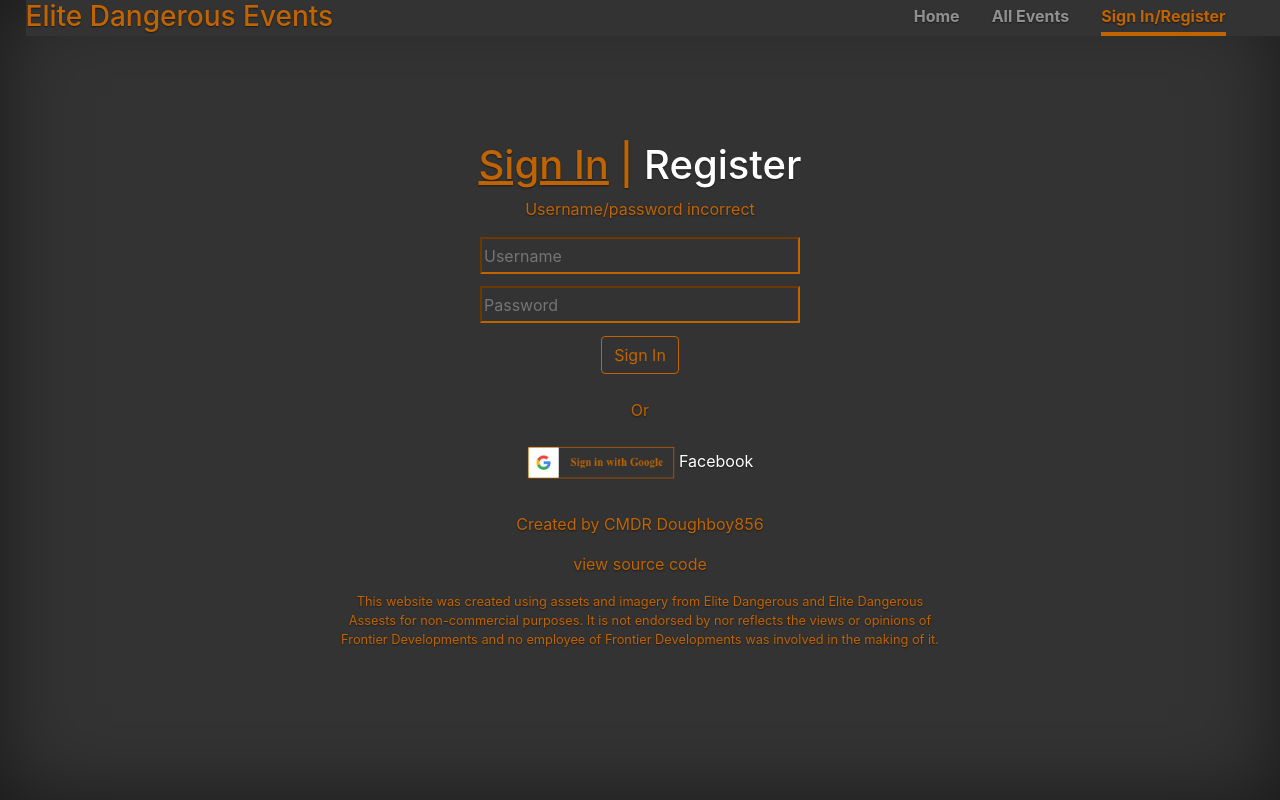
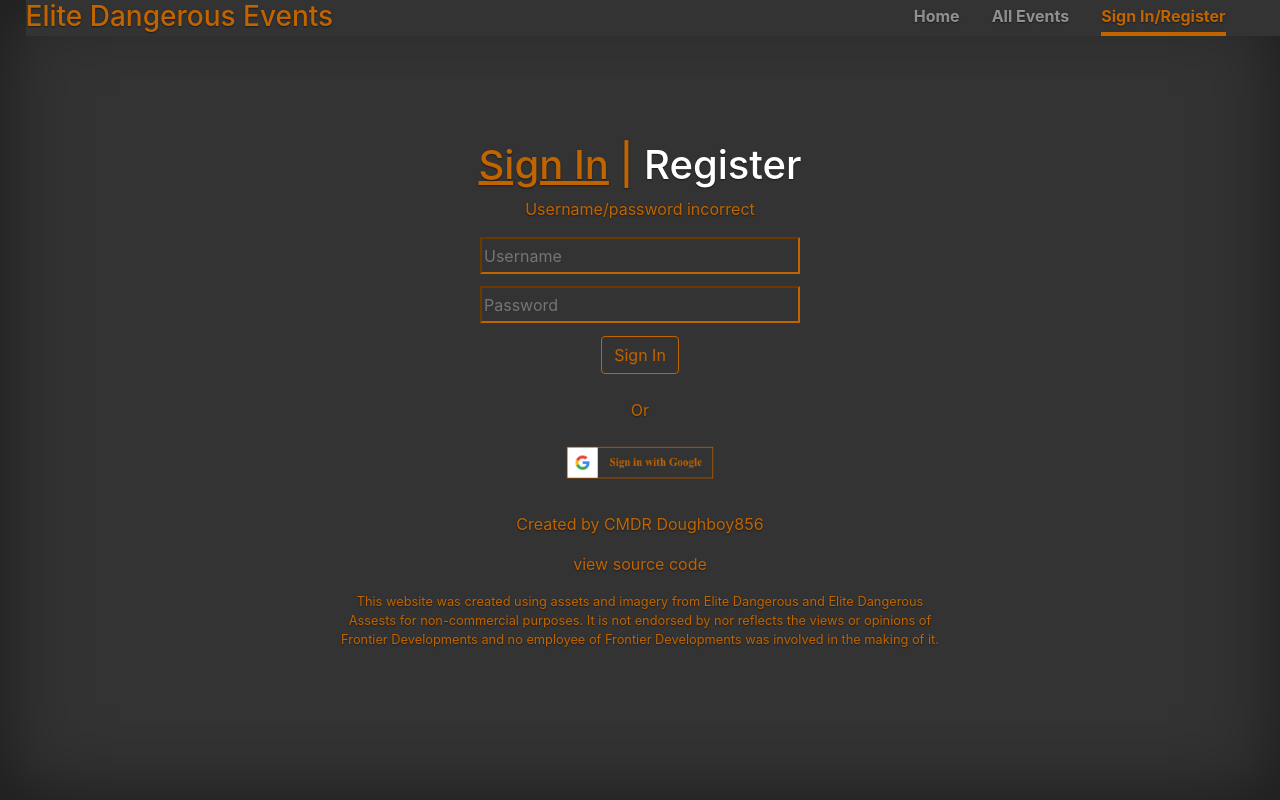
Before and after one commit to CCecilia/eliteDangerousEvents, a Django app: page /signin/ in a window 1280 px wide. Run offline with Django 3.2, Linux system fonts and the light colour scheme; parts of the project's set-up code (start-up, migrations or seed data) failed here and were passed over; some libraries are stand-ins or nearby versions.

Commit message:
rmv FB login

```diff
--- a/eliteEvents/templates/html/signin.html
+++ b/eliteEvents/templates/html/signin.html
@@ -18,9 +18,9 @@
                   <a class="google-signin-btn" href="{% url 'social:begin' 'google-oauth2' %}">
                         <img src="{% static 'img/google-signin-btn.png' %}" width="12%" height="auto"/>
                   </a>
-                  <a class="facebook-signin-btn" href="{% url 'social:begin' 'facebook' %}">
+                  <!-- <a class="facebook-signin-btn" href="{% url 'social:begin' 'facebook' %}">
                         Facebook
-                  </a>
+                  </a> -->
             </form>
             <form  class="register-form" name="register-form" action="/register/" method="post">
             	{% csrf_token %}
```
Also changed, not shown: eliteEvents/db.sqlite3.
